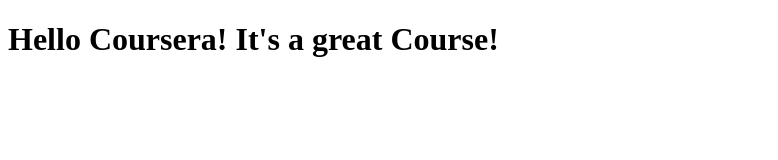
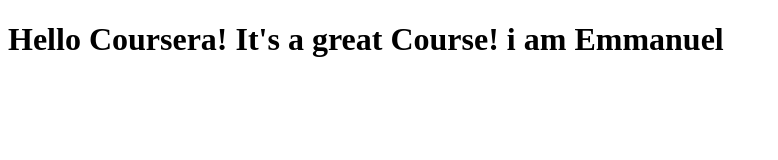
Before and after one commit to Emmygrow/test-coursera, a plain HTML site: page site/index.html in a window 1280 px wide. Shown: the whole page, without its empty margins (0-778 px from the left). Drawn offline with Linux system fonts and the light colour scheme.

Commit message:
my name is added to our page content.

```diff
--- a/site/index.html
+++ b/site/index.html
@@ -6,6 +6,6 @@
 	<title>Hello Coursera</title>
 </head>
 <body>
-<h1>Hello Coursera! It's a great Course!</h1>
+<h1>Hello Coursera! It's a great Course! i am Emmanuel</h1>
 </body>
 </html>
```
